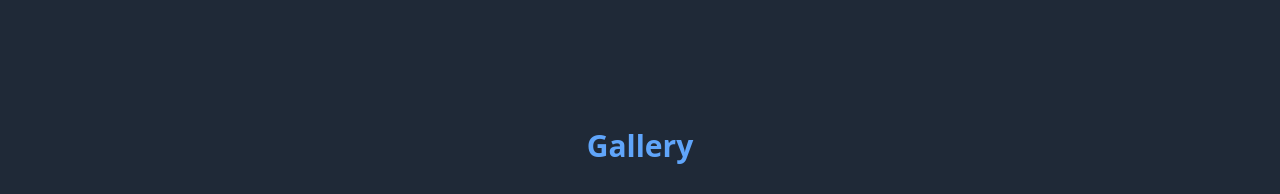
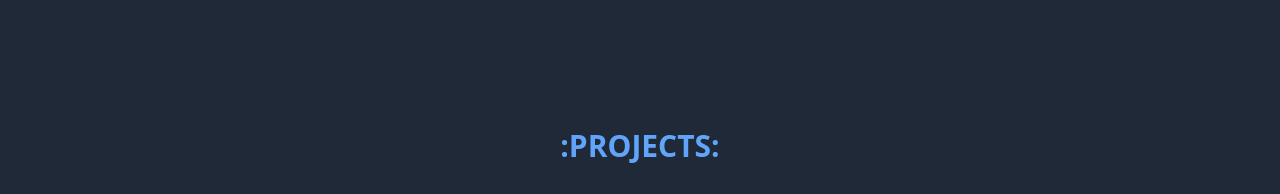
Before and after one commit to mridul0123456789/portfolio, a React (Create React App) app: page / in a window 1280 px wide. Shown: the part 1400-1594 px from the top of the page. Built offline with nearby package versions, Linux system fonts and the light colour scheme.

Commit message:
Update Gallery.jsx

```diff
--- a/src/components/Gallery.jsx
+++ b/src/components/Gallery.jsx
@@ -11,7 +11,7 @@
   return (
     <section id="gallery" className="py-16 bg-gray-800">
       <div className="max-w-6xl mx-auto px-6 text-center">
-        <h3 className="text-3xl font-bold mb-8 text-blue-400">Gallery</h3>
+        <h3 className="text-3xl font-bold mb-8 text-blue-400">:PROJECTS:</h3>
         <div className="grid grid-cols-1 md:grid-cols-2 lg:grid-cols-3 gap-6">
           {images.map((src, index) => (
             <motion.img
```
